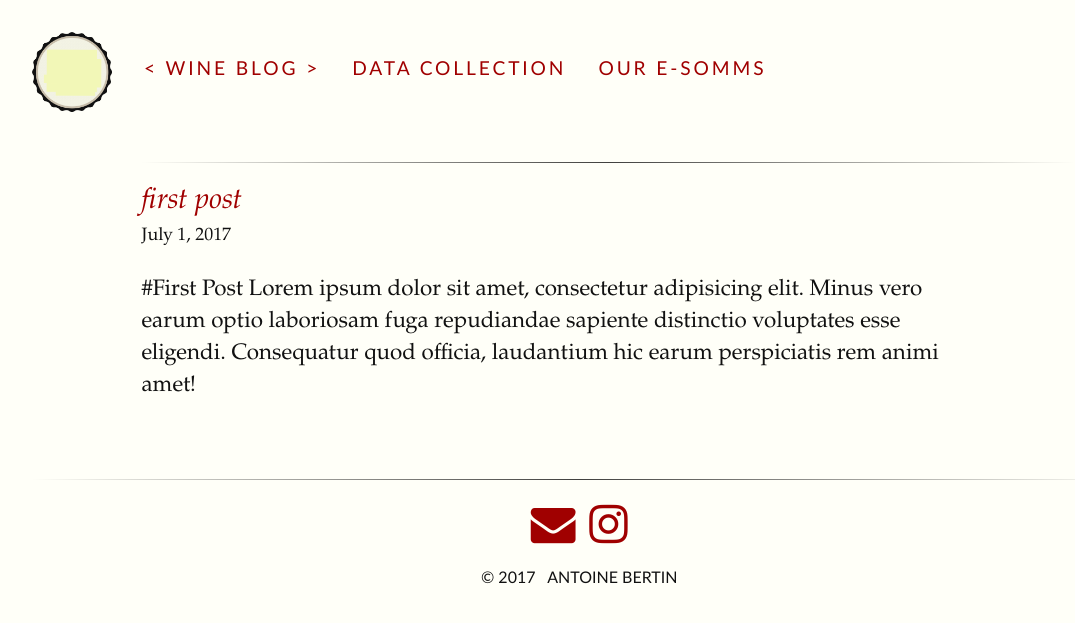
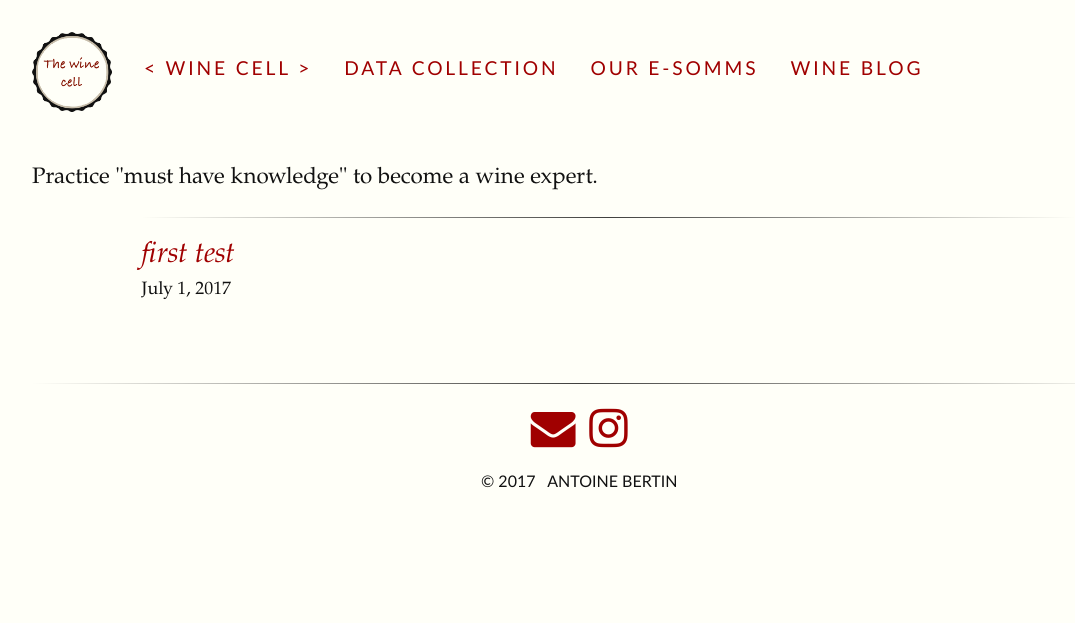
Before and after one commit to monolok/wine, a Jekyll site: the page built from index.html, in a window 1280 px wide. Shown: the top 623 px of the page, without its empty margins (32-1107 px from the left). Built offline with Jekyll 4.4.1, drawn with Linux system fonts in a browser that asks for light colours; nearby versions of some CDN libraries.

Commit message:
wine cell ready to populate

```diff
--- a/_config.yml
+++ b/_config.yml
@@ -25,3 +25,8 @@ transfer:
   settings: -av
   source: _site/
   destination: ~/Git/clayh53.github.com/
+collections:
+  tests:
+    output: true
+    permalink: /:collection/:path/
+    title: tests
--- a/_includes/header.html
+++ b/_includes/header.html
@@ -1,7 +1,7 @@
 <!--- Header and nav template site-wide -->
 <header>
     <nav class="group">
-	<a href="{{site.baseurl}}/"><img class="badge" src="{{site.baseurl}}/assets/img/badge.png" alt="CH"></a>
+	<a href="{{site.baseurl}}/"><img class="badge" src="{{site.baseurl}}/assets/img/badge_1.png" alt="CH"></a>
 	{% for node in site.pages %}
 		{% unless node.nav_exclude %}
 		    {% if page.url == node.url %}
--- a/_posts/2017-09-01-first-post.md
+++ /dev/null
@@ -1,9 +0,0 @@
----
-layout: post
-title:  "first post"
-date:   2017-07-01 13:06:04
-categories: wine good
----
-
-#First Post
-Lorem ipsum dolor sit amet, consectetur adipisicing elit. Minus vero earum optio laboriosam fuga repudiandae sapiente distinctio voluptates esse eligendi. Consequatur quod officia, laudantium hic earum perspiciatis rem animi amet!
--- a/index.html
+++ b/index.html
@@ -1,17 +1,16 @@
 ---
 layout: full-width
-title: Wine blog
-# Note that this index page uses a full-width layout!
+title: Wine cell
 ---
 
-<!--   <h1 class="content-listing-header sans">Articles</h1> -->
+<p class="">Practice "must have knowledge" to become a wine expert.</p>
 <ul class="content-listing ">
-    {% for post in site.posts %}
+{% for test in site.tests %}
     <li class="listing">
       <hr class="slender">
-          <a href="{{ post.url | prepend: site.baseurl }}"><h3 class="contrast">{{ post.title }}</h3></a>
-          <br><span class="smaller">{{ post.date | date: "%B %-d, %Y" }}</span>  <br/>
-          <div>{{ post.excerpt }}</div>
+      <a href="{{ test.url | prepend: site.baseurl }}"><h3 class="contrast">{{ test.title }}</h3></a>
+      <br><span class="smaller">{{ test.date | date: "%B %-d, %Y" }}</span>  <br/>
+<!--           <div>{{ test.excerpt }}</div>  -->
     </li>
 {% endfor %}
 </ul>
```
Also changed, not shown: 1_our_e_somms/index.md (added, +8 -0 lines), 2_wine_blog/index.md (added, +17 -0 lines), 3_data_collection/index.md (added, +23 -0 lines), _posts/posts/2017-07-01-first-post.md (added, +11 -0 lines), _tests/tests/2017-07-01-first-test.md (added, +13 -0 lines), about/index.md (deleted, +0 -8 lines), page/index.md (deleted, +0 -12 lines), assets/img/badge.png (deleted), assets/img/badge_1.png. Lines whose indentation alone changed are shown as unchanged.
